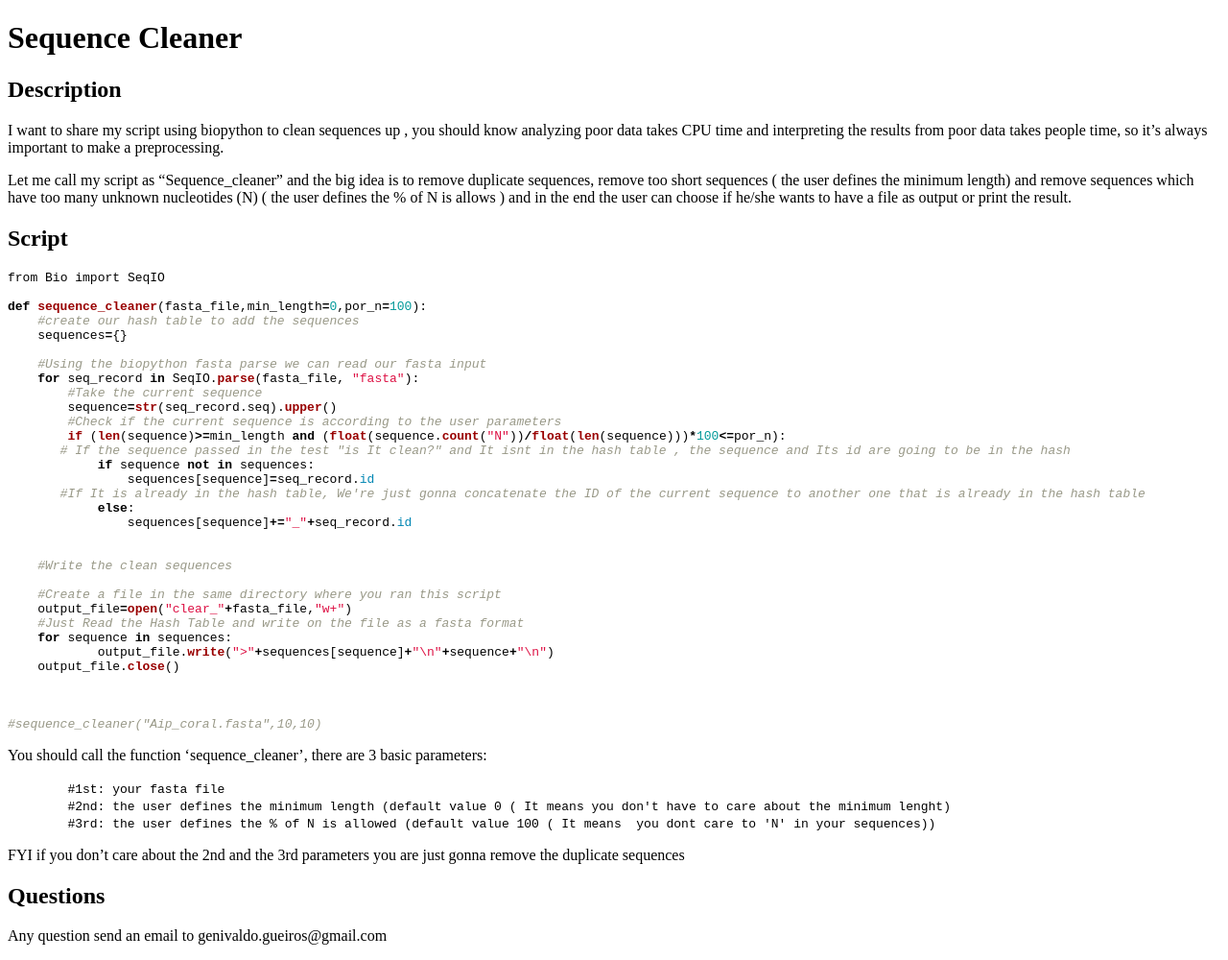
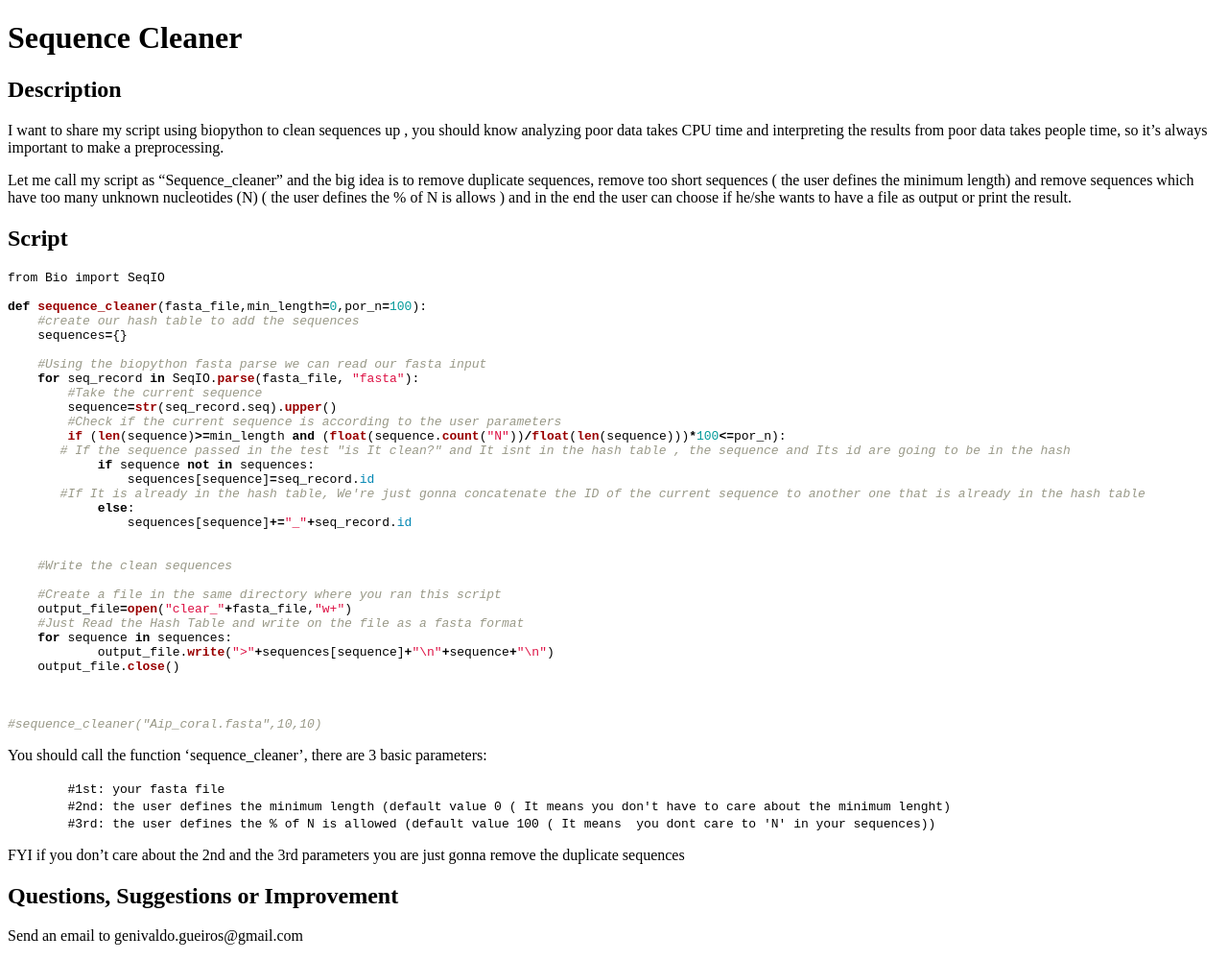
Before and after one commit to biopython/biopython.github.io, a Jekyll site: the page built from wiki/Sequence_Cleaner.md, in a window 1280 px wide. Shown: the whole page at 96% size. Built offline with Jekyll 4.4.1, drawn with Linux system fonts in a browser that asks for light colours.

Commit message:
/* Questions */

```diff
--- a/wiki/Sequence_Cleaner.md
+++ b/wiki/Sequence_Cleaner.md
@@ -69,7 +69,7 @@ parameters:
 FYI if you don't care about the 2nd and the 3rd parameters you are just
 gonna remove the duplicate sequences
 
-Questions
----------
+Questions, Suggestions or Improvement
+-------------------------------------
 
-Any question send an email to genivaldo.gueiros@gmail.com
+Send an email to genivaldo.gueiros@gmail.com
```
Also changed, not shown: 1 other file.
